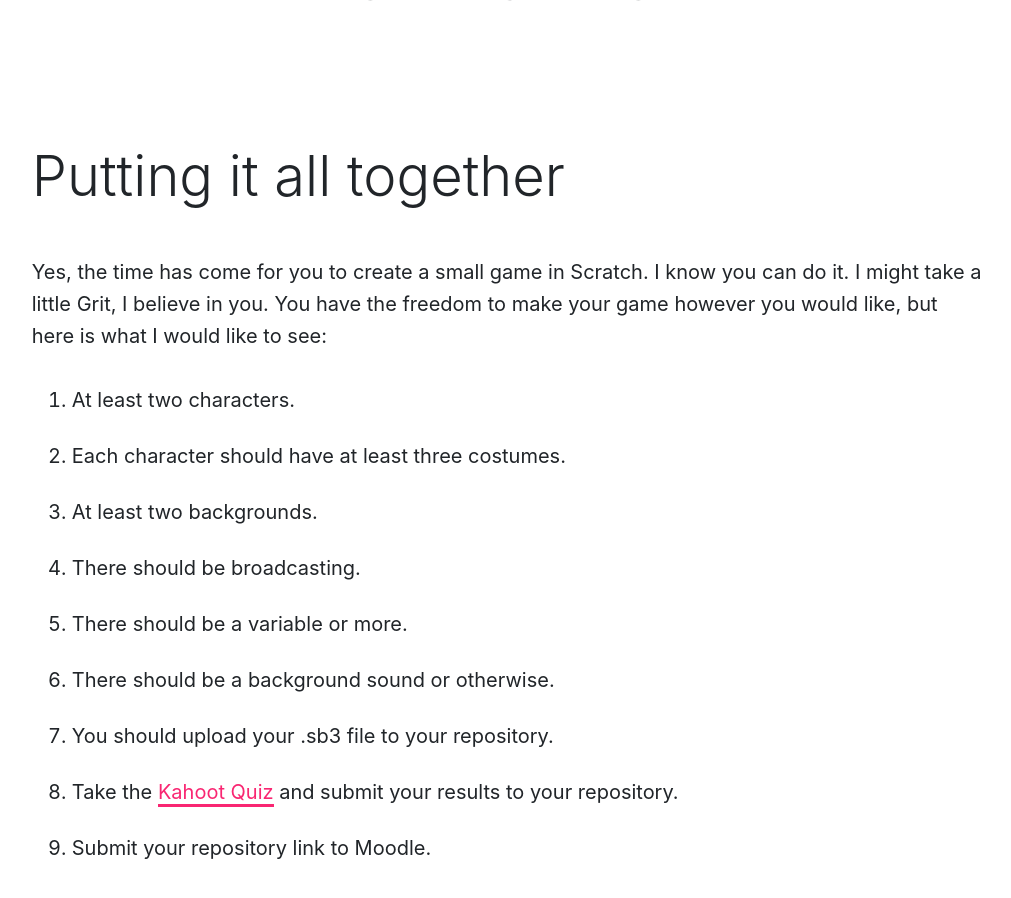
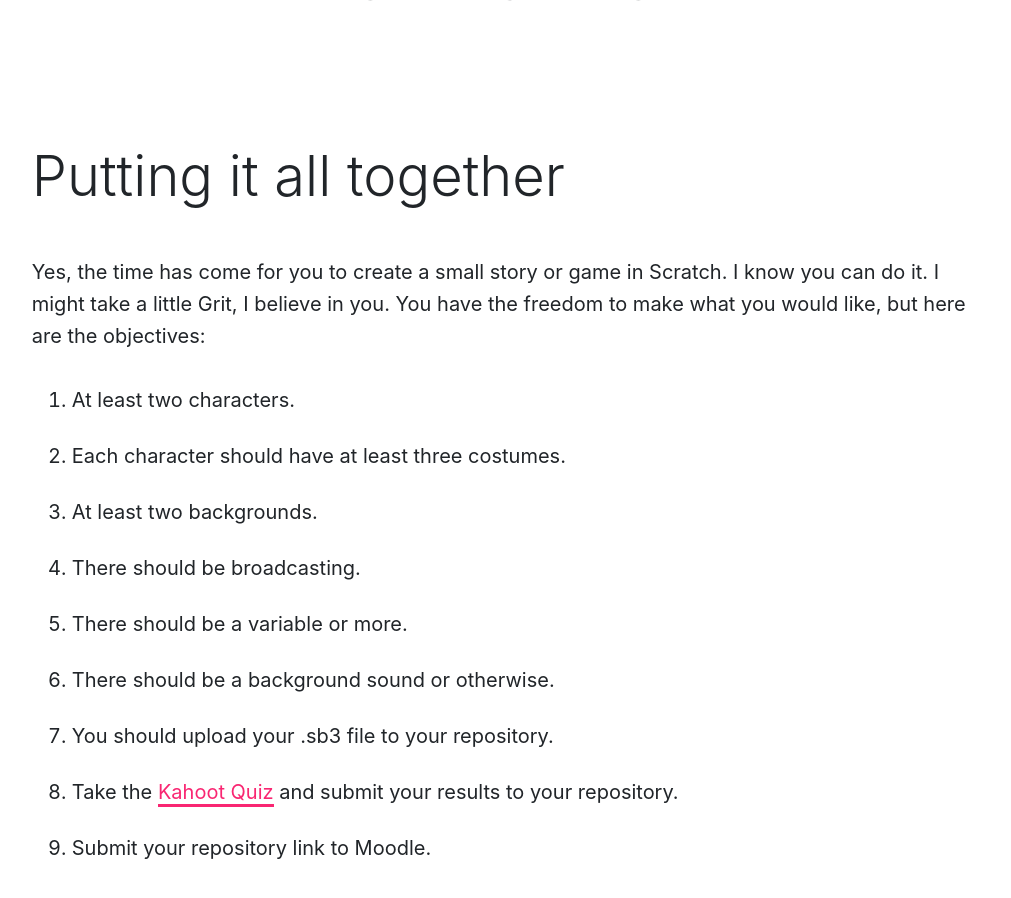
Before and after one commit to Montana-Media-Arts/120_CreativeCoding1-Fall2020, a Jekyll site: the page built from modules/week-3/_posts/2017-01-16-homework.md, in a window 1280 px wide and 900 px high, scrolled down 515 px. Shown: the whole window, without its empty margins (132-1143 px from the left). Built offline with Jekyll 4.4.1, drawn with Linux system fonts in a browser that asks for light colours; nearby versions of some CDN libraries.

Commit message:
Update 2017-01-16-homework.md

```diff
--- a/modules/week-3/_posts/2017-01-16-homework.md
+++ b/modules/week-3/_posts/2017-01-16-homework.md
@@ -7,7 +7,7 @@ module: 3
 
 ## Putting it all together
 
-Yes, the time has come for you to create a small game in Scratch.  I know you can do it. I might take a little Grit, I believe in you.  You have the freedom to make your game however you would like, but here is what I would like to see:
+Yes, the time has come for you to create a small story or game in Scratch.  I know you can do it. I might take a little Grit, I believe in you.  You have the freedom to make what you would like, but here are the objectives:
 
 1. At least two characters.
 2. Each character should have at least three costumes.
```
